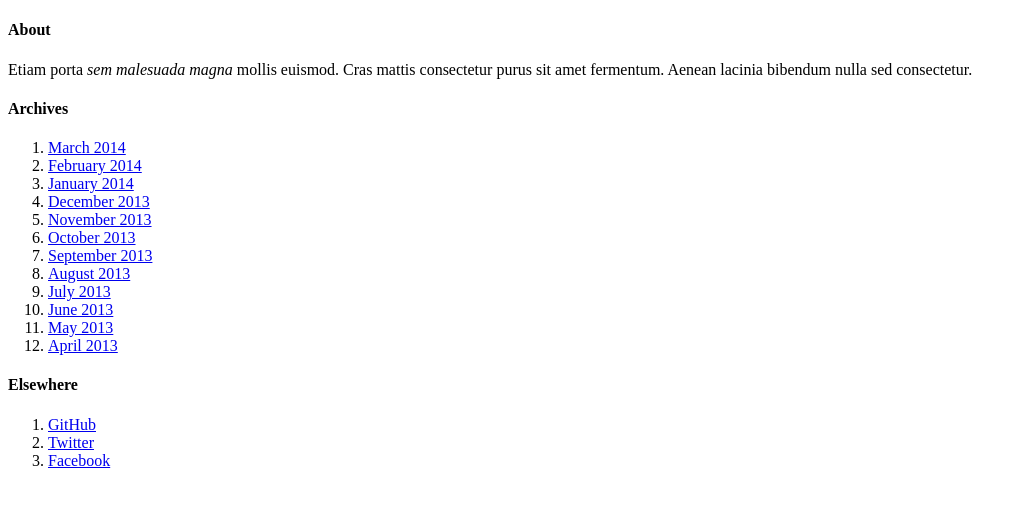
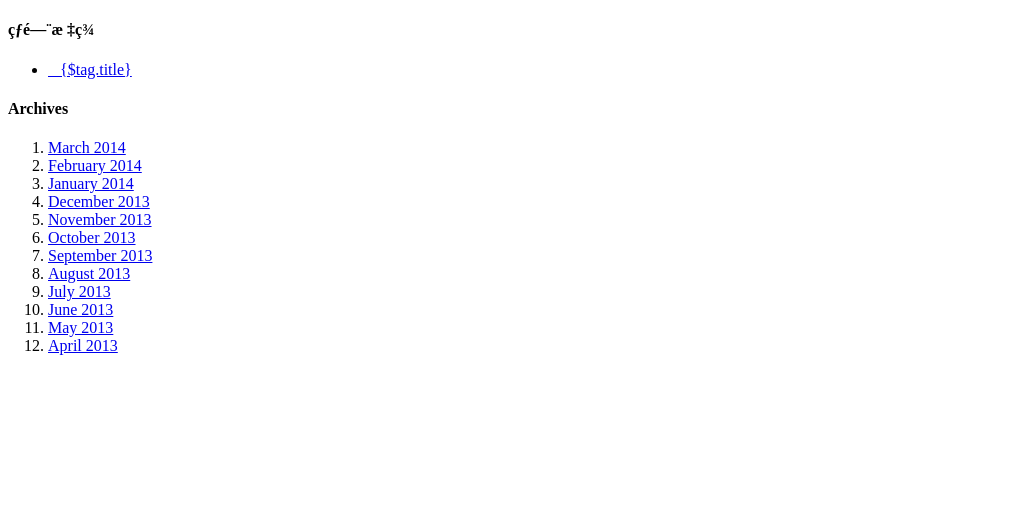
Before and after one commit to yangweijie/freelog, a PHP site: page /DbName/App/Home/View/Index/index.html in a window 1280 px wide. Shown: the part 44-551 px from the top of the page, without its empty margins (0-1022 px from the left). Run offline with PHP 8.4, Linux system fonts and the light colour scheme.

Commit message:
标签的读取

```diff
--- a/App/Home/View/Index/index.html
+++ b/App/Home/View/Index/index.html
@@ -1,4 +1,8 @@
 <extend name="Index/base" />
+
+<block name="header">
+<div class="blog-header"></div>
+</block>
 
 <block name="main">
 	<volist name="list" id="post" key="post_k">
@@ -20,9 +24,20 @@
 
 <block name="sidebar">
 	<div class="sidebar-module sidebar-module-inset">
-		<h4>About</h4>
-		<p>Etiam porta <em>sem malesuada magna</em> mollis euismod. Cras mattis consectetur purus sit amet fermentum. Aenean lacinia bibendum nulla sed consectetur.</p>
+		<h4>热门标签</h4>
+		<ul class="list-unstyled side-tracked-tag">
+			<volist name="tags" id="tag">
+			<li>
+				<a class="followed-tag clearfix" href="{:U('/')}?tag={$tag['title']}">
+					<span class="glyphicon glyphicon-tag" aria-hidden="true"></span>
+					&nbsp;&nbsp;
+					<span class="">{$tag.title}</span>
+				</a>
+			</li>
+			</volist>
+		</ul>
 	</div>
+
 	<div class="sidebar-module">
 		<h4>Archives</h4>
 		<ol class="list-unstyled">
@@ -38,14 +53,6 @@
 			<li><a href="#">June 2013</a></li>
 			<li><a href="#">May 2013</a></li>
 			<li><a href="#">April 2013</a></li>
-		</ol>
-	</div>
-	<div class="sidebar-module">
-		<h4>Elsewhere</h4>
-		<ol class="list-unstyled">
-			<li><a href="#">GitHub</a></li>
-			<li><a href="#">Twitter</a></li>
-			<li><a href="#">Facebook</a></li>
 		</ol>
 	</div>
 </block>
```
Also changed, not shown: App/Home/Controller/IndexController.class.php (+16 -3 lines), Public/css/blog.css (+44 -7 lines).
